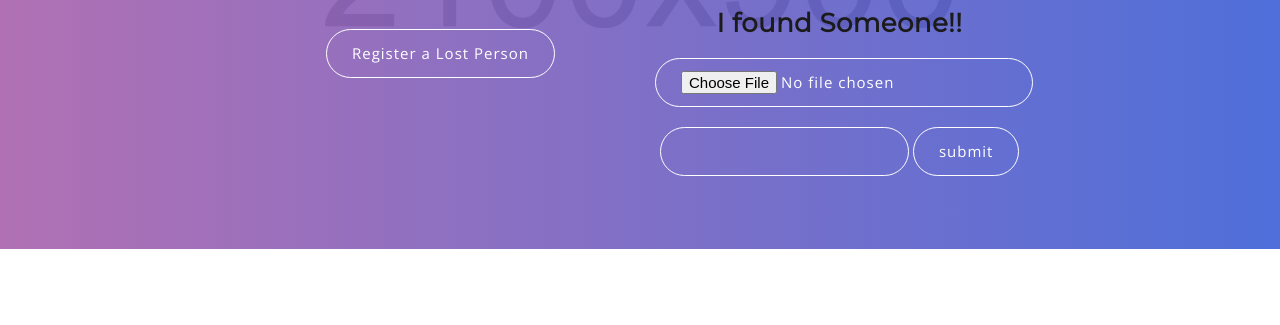
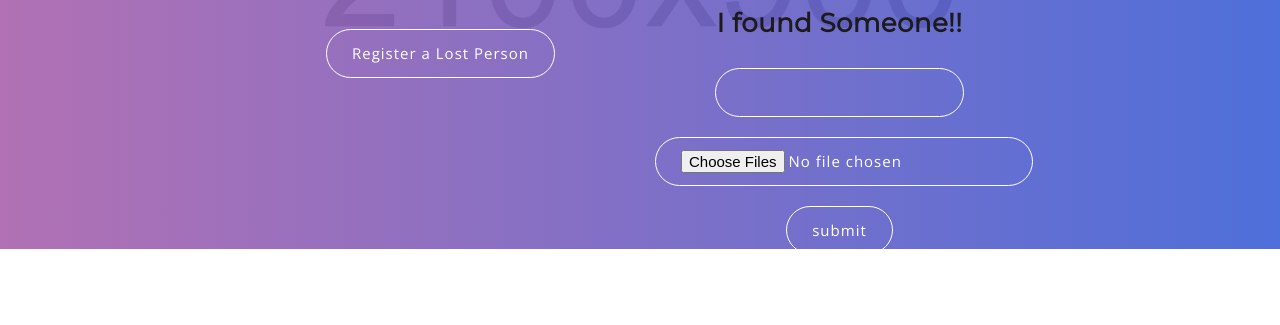
Before and after one commit to kiranmuthigi1/UnLost.AI, a website: page index.html in a window 1280 px wide. Shown: the part 300-625 px from the top of the page. Drawn offline with nearby package versions, Linux system fonts and the light colour scheme.

```diff
--- a/index.html
+++ b/index.html
@@ -100,11 +100,16 @@
                     <div class="col-md-6">
                         <center>
                         <h3>I found Someone!!</h3>
-                        <form method="POST" enctype='multipart/form-data' action="http://zemotacqy.tech/api/uploadfound">
+			<form method="POST" enctype='multipart/form-data' onsubmit="window.location.href='index.html';" action="http://zemotacqy.tech/api/uploadfound">
+            <input type="text"  class="mu-primary-btn" id="email" name="email" />
+            <input type="file" class="mu-primary-btn" name="foundImage" placeholder="Click Photo" accept="image/*" capture="camera" multiple />
+            <input class="mu-primary-btn" id="register-btn" type="submit"  value="submit"/>
+        </form>
+                        <!--<form method="POST" enctype='multipart/form-data' action="http://zemotacqy.tech/api/uploadfound">
                           <input type="file" class="mu-primary-btn" name="foundImage" placeholder="Click Photo" accept="image/*" capture="camera"/>
                           <input type="text" class="mu-primary-btn" id="email" name="email" />
                           <input class="mu-primary-btn" type="submit" value="submit"/>
-                        </form>
+                        </form>-->
                       </center>
                     </div>
 
```
